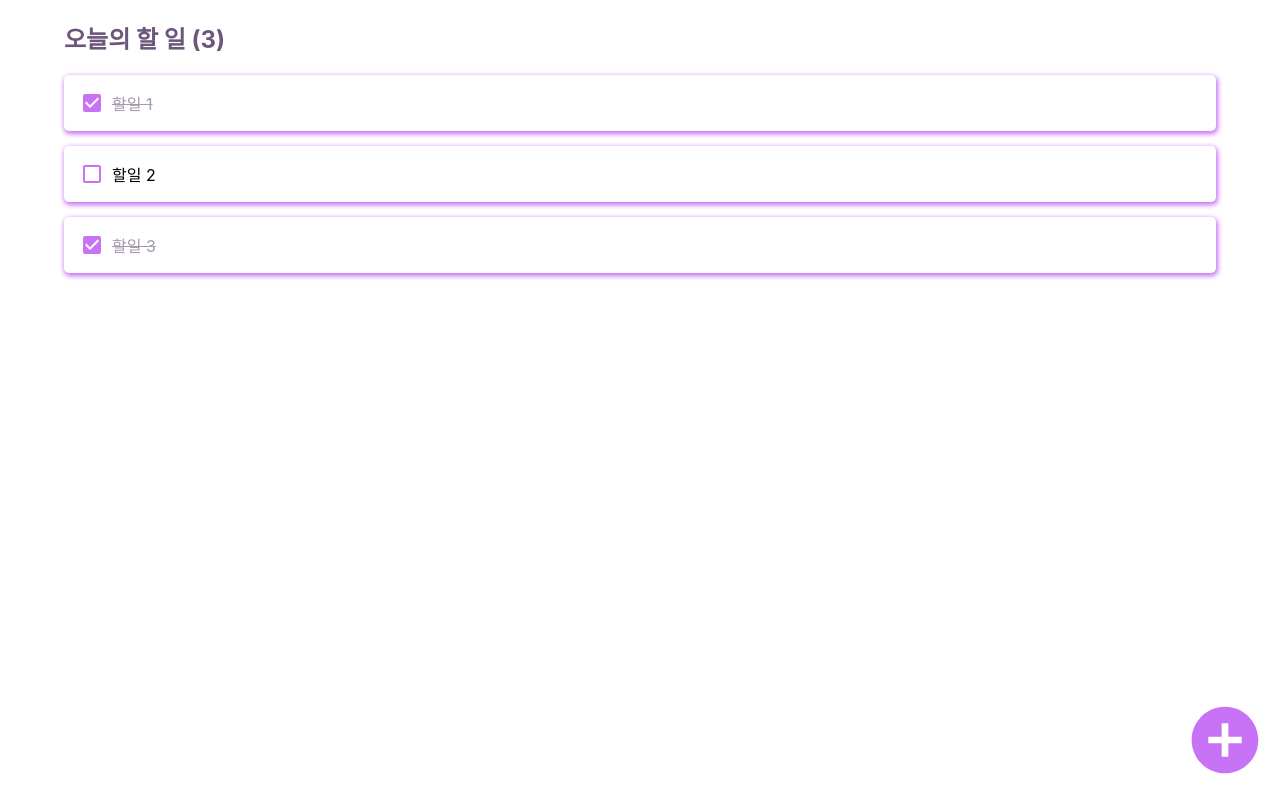
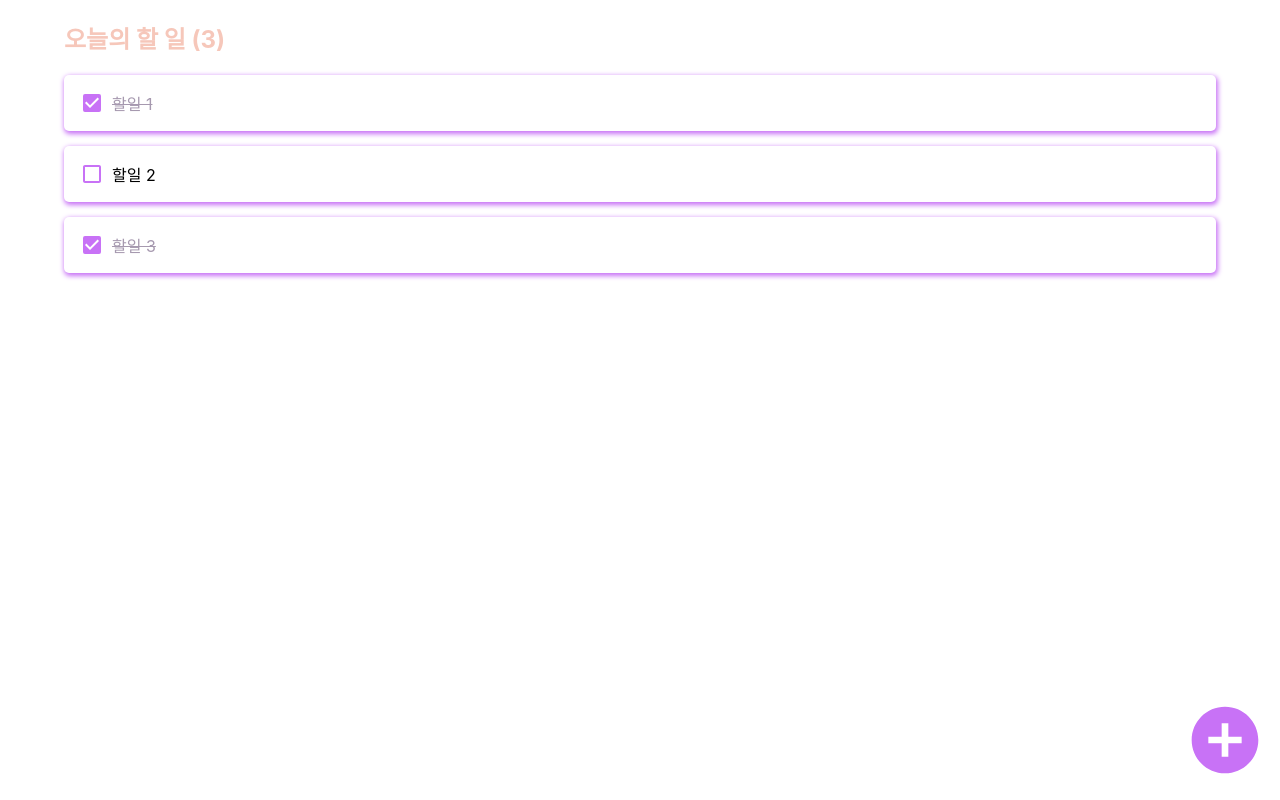
Before and after one commit to jongjeong/todo, a React (Create React App) app: page / in a window 1280 px wide. Built offline with nearby package versions, Linux system fonts and the light colour scheme.

Commit message:
color 변경

```diff
--- a/src/components/Template.css
+++ b/src/components/Template.css
@@ -14,5 +14,5 @@
     padding-bottom: 20px;
     font-size: 1.5rem;
     font-weight: bold;
-    color: #6c567b;
+    color: #F6C7BA;
 }
```
